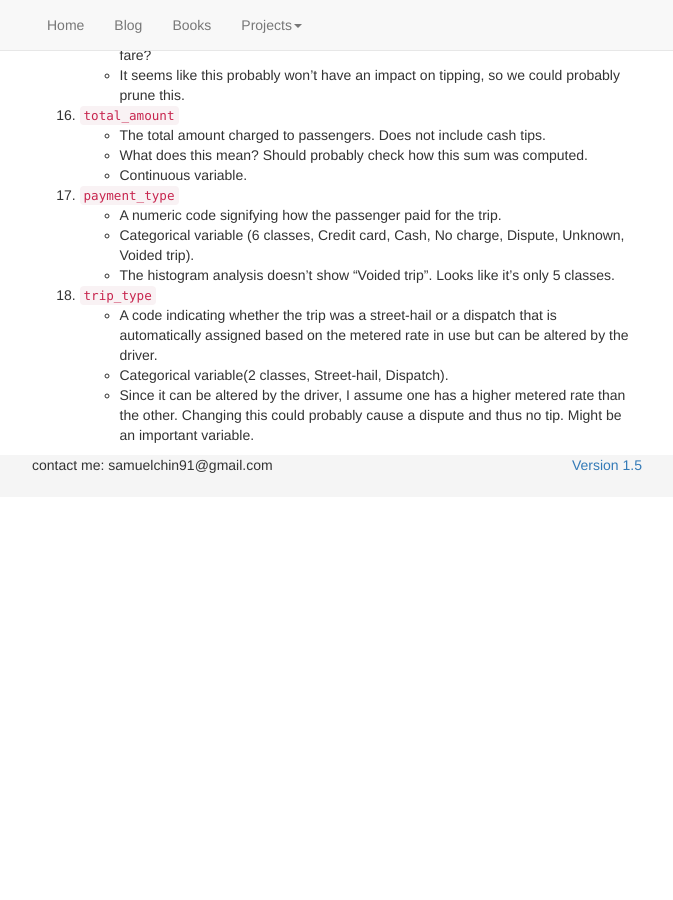
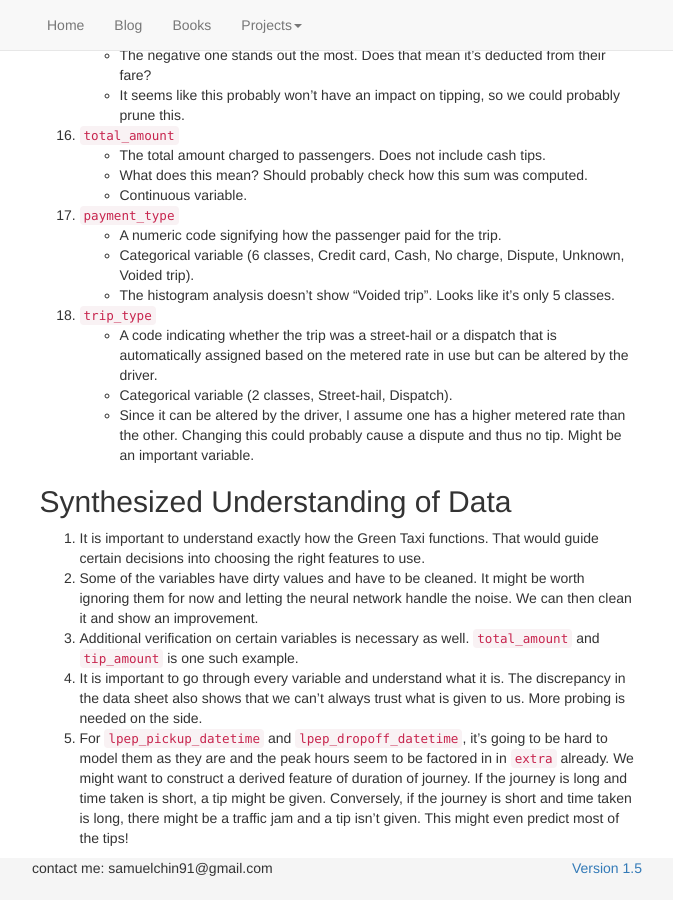
Before and after one commit to sspeng/jkschin.github.io, a Jekyll site: the page built from _posts/2018-11-02-nyc-taxi.md, in a window 1280 px wide and 900 px high, scrolled down 3524 px. Shown: the whole window, without its empty margins (303-976 px from the left). Built offline with Jekyll 4.4.1, drawn with Linux system fonts in a browser that asks for light colours; nearby versions of some CDN libraries; before the commit the page ends 4021 px from its top, so only the background shows below that; some of the changed text lies outside the part shown.

Commit message:
nyc taxi - add synthesized understanding

```diff
--- a/_posts/2018-11-02-nyc-taxi.md
+++ b/_posts/2018-11-02-nyc-taxi.md
@@ -188,7 +188,26 @@
 - A code indicating whether the trip was a street-hail or a dispatch that is
   automatically assigned based on the metered rate in use but can be altered by
   the driver.
-- Categorical variable(2 classes, Street-hail, Dispatch).
+- Categorical variable (2 classes, Street-hail, Dispatch).
 - Since it can be altered by the driver, I assume one has a higher metered rate
   than the other. Changing this could probably cause a dispute and thus no tip.
   Might be an important variable.
+
+## Synthesized Understanding of Data
+1. It is important to understand exactly how the Green Taxi functions. That
+   would guide certain decisions into choosing the right features to use.
+2. Some of the variables have dirty values and have to be cleaned. It might be
+   worth ignoring them for now and letting the neural network handle the noise.
+   We can then clean it and show an improvement.
+3. Additional verification on certain variables is necessary as well.
+   `total_amount` and `tip_amount` is one such example.
+4. It is important to go through every variable and understand what it is. The
+   discrepancy in the data sheet also shows that we can't always trust what is
+   given to us. More probing is needed on the side.
+5. For `lpep_pickup_datetime` and `lpep_dropoff_datetime`, it's going to be hard
+   to model them as they are and the peak hours seem to be factored in in
+   `extra` already. We might want to construct a derived feature of duration of
+   journey. If the journey is long and time taken is short, a tip might be
+   given. Conversely, if the journey is short and time taken is long, there
+   might be a traffic jam and a tip isn't given. This might even predict most of
+   the tips!
```
